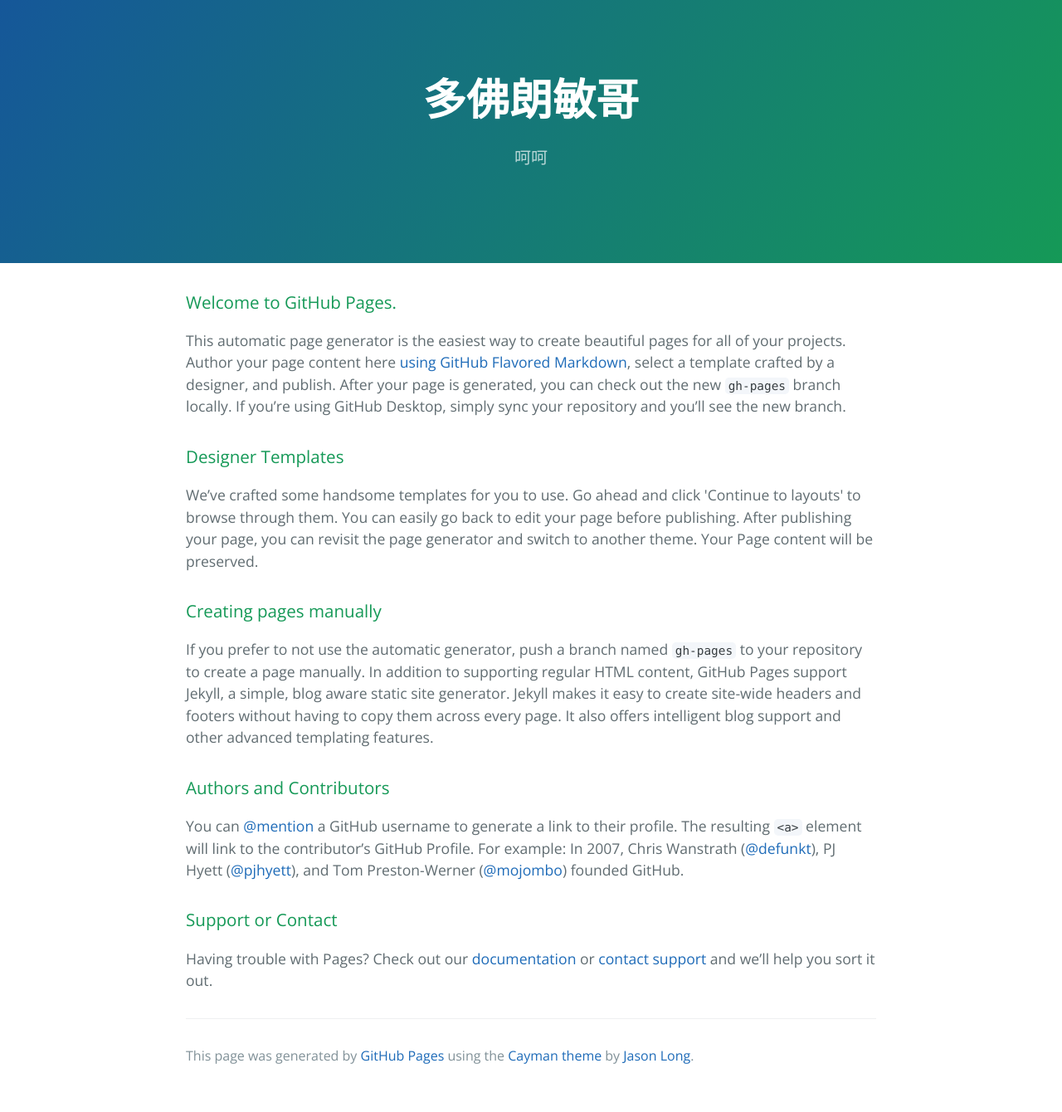
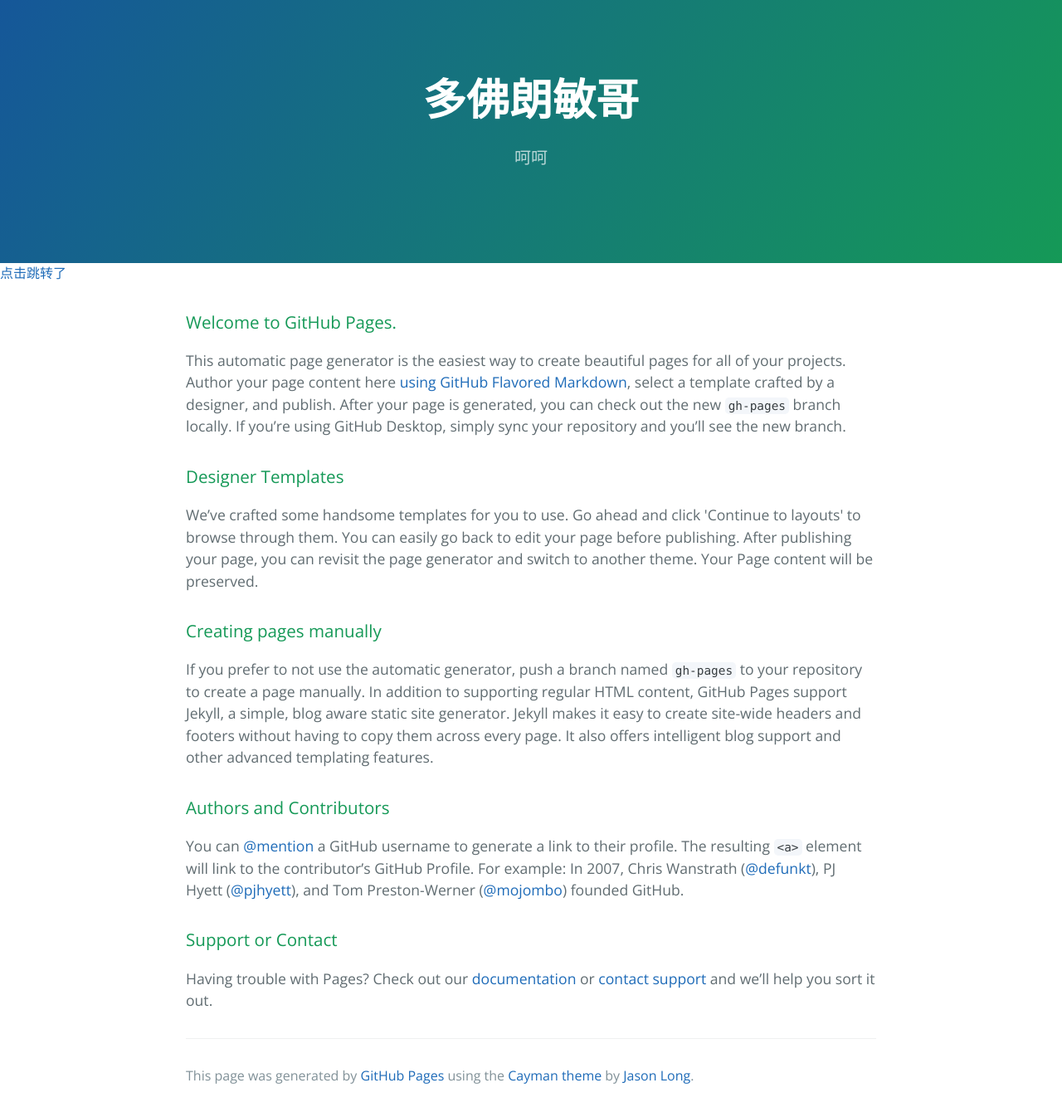
Before and after one commit to liu2080019/mingo.github.io, a Jekyll site: the page index.html, which Jekyll copies as it is, in a window 1280 px wide. Shown: the whole page at 83% size. Built offline with Jekyll 4.4.1, drawn with Linux system fonts in a browser that asks for light colours; before the commit the page ends 1316 px from its top, so only the background shows below that.

Commit message:
添加一个跳转

```diff
--- a/index.html
+++ b/index.html
@@ -14,7 +14,7 @@
       <h1 class="project-name">多佛朗敏哥</h1>
       <h2 class="project-tagline">呵呵</h2>
     </section>
-
+    <a href="Interview.html">点击跳转了</a>
     <section class="main-content">
       <h3>
 <a id="welcome-to-github-pages" class="anchor" href="#welcome-to-github-pages" aria-hidden="true"><span aria-hidden="true" class="octicon octicon-link"></span></a>Welcome to GitHub Pages.</h3>
```
